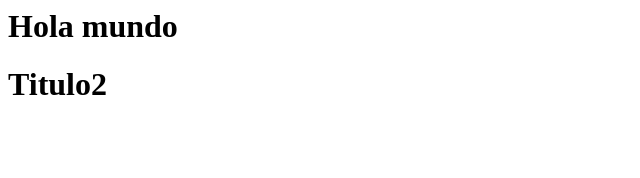
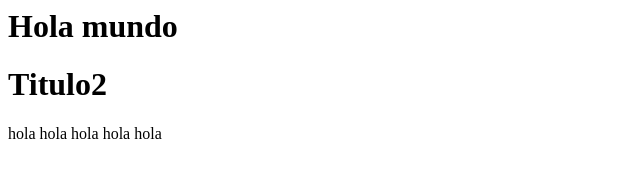
Before and after one commit to katerindlc/EjercicioClase1Git, a plain HTML site: page index.html in a window 1280 px wide. Shown: the whole page, without its empty margins (0-640 px from the left). Drawn offline with Linux system fonts and the light colour scheme.

Commit message:
Update index.html

```diff
--- a/index.html
+++ b/index.html
@@ -2,6 +2,6 @@
 <body>
 <h1>Hola mundo</h1>
 <h1>Titulo2</h1>
-
+hola hola hola hola hola
 </body>
 </html>
```
